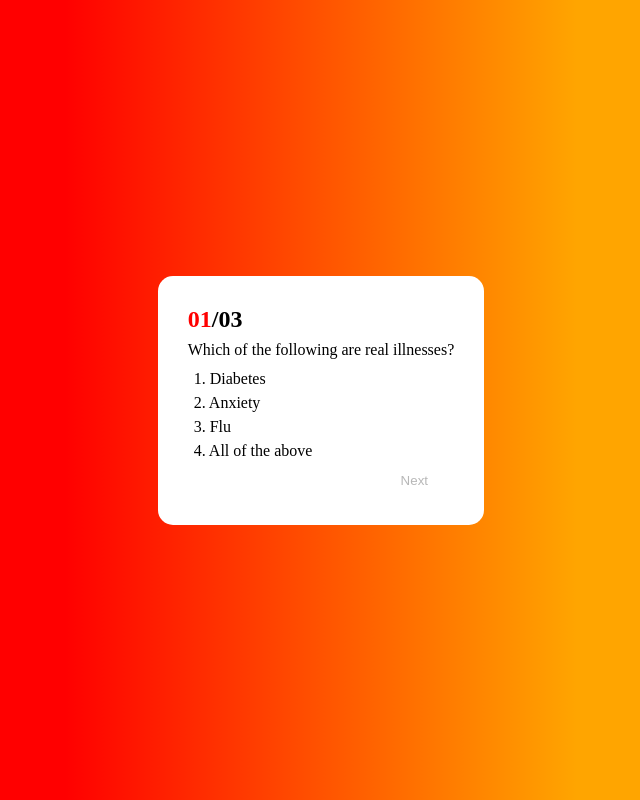
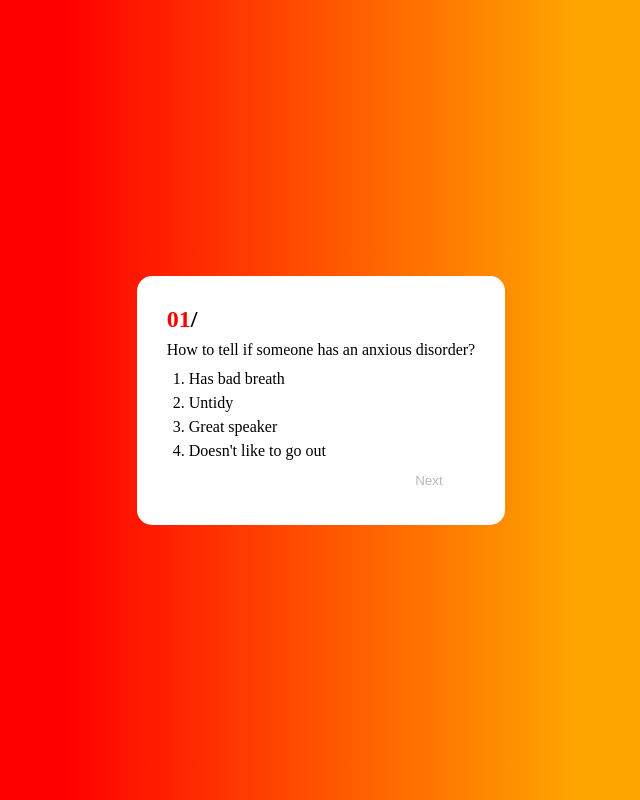
Before and after one commit to StefanRandjelovic/Mental-health-quiz, a React (Vite) app: page / in a window 1280 px wide. Shown: the whole page, without its empty margins (319-959 px from the left). Built offline with nearby package versions, Linux system fonts and the light colour scheme.

Commit message:
Add new state variables, and redo props for new functionality.

```diff
--- a/src/App.jsx
+++ b/src/App.jsx
@@ -14,8 +14,14 @@ import { useState } from "react";
 import "@styles/App.scss";
 
 function App() {
+  // QUESTIONS AND ANSWERS
+  const { questions } = QandA_Array;
+
   // STATE VARIABLE
-  const [currentQuestion, setCurrentQuestion] = useState(1);
+  const [counter, setCounter] = useState(1);
+  const [currentQuestion, setCurrentQuestion] = useState(
+    Math.floor(Math.random() * questions.length)
+  );
   const [userAnswer, setUserAnswer] = useState("");
   const [highlightenedAnswer, setHighlightenedAnswer] = useState(null);
   const [showResults, setShowResults] = useState(false);
@@ -25,32 +31,31 @@ function App() {
     wrongAnswers: 0,
   });
 
-  // QUESTIONS AND ANSWERS
-  const { questions } = QandA_Array;
-
   return (
     <main>
       {!showResults && (
         <>
           <Question
-            cur={currentQuestion}
-            all={questions.length}
-            question={questions[currentQuestion - 1].question}
+            cur={counter}
+            question={questions[currentQuestion].question}
           />
           <Answer
-            choices={questions[currentQuestion - 1].answers}
+            currentQuestion={currentQuestion}
+            choices={questions[currentQuestion].answers}
             setUserAnswer={setUserAnswer}
-            correct={questions[currentQuestion - 1].correct}
+            correct={questions[currentQuestion].correct}
             highlightenedAnswer={highlightenedAnswer}
             setHighlightenedAnswer={setHighlightenedAnswer}
           />
           <NavButton
+            setCounter={setCounter}
             setCurrentQuestion={setCurrentQuestion}
             userAnswer={userAnswer}
             setUserAnswer={setUserAnswer}
             setFinalResult={setFinalResult}
             questionsNum={questions.length}
             current={currentQuestion}
+            counter={counter}
             setShowResults={setShowResults}
             setHighlightenedAnswer={setHighlightenedAnswer}
           />
```
